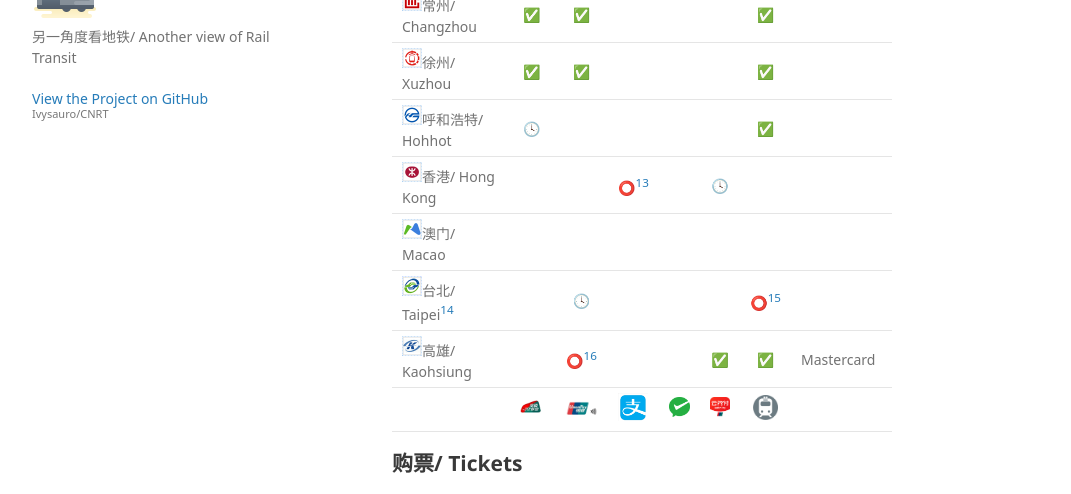
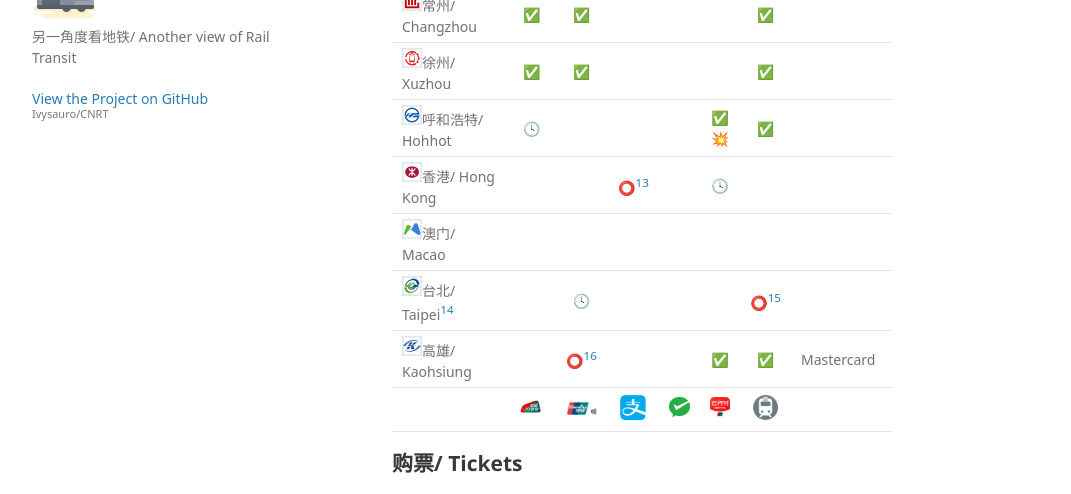
Before and after one commit to Ivysauro/CNRT, a Jekyll site: the page built from data/Pay.md, in a window 1280 px wide and 900 px high, scrolled down 2730 px. Shown: the part 152-646 px from the top of the window, without its empty margins (178-1249 px from the left). Built offline with Jekyll 4.4.1, drawn with Linux system fonts in a browser that asks for light colours; some web fonts are replaced; our own code applies the rules of GitHub Pages for plain Markdown files; a script that is not in the unit is left out.

Commit message:
🍊更新呼和浩特数据及评分

```diff
--- a/data/Pay.md
+++ b/data/Pay.md
@@ -72,7 +72,7 @@
 | <img src="https://raw.githubusercontent.com/Ivysauro/CNRT/master/images/city/lz.gif" width="20" hegiht="20"/>兰州/ Lanzhou | ✅ | ⭕[^lz] | ✅ | ✅ | | ✅ | 翼支付 |
 | <img src="https://raw.githubusercontent.com/Ivysauro/CNRT/master/images/city/cz.gif" width="20" hegiht="20"/>常州/ Changzhou | ✅ | ✅ | | | | ✅ |
 | <img src="https://raw.githubusercontent.com/Ivysauro/CNRT/master/images/city/xz.gif" width="20" hegiht="20"/>徐州/ Xuzhou | ✅ | ✅ | | | | ✅ |
-| <img src="https://raw.githubusercontent.com/Ivysauro/CNRT/master/images/city/hhht.gif" width="20" hegiht="20"/>呼和浩特/ Hohhot | 🕓 | | | | | ✅ |
+| <img src="https://raw.githubusercontent.com/Ivysauro/CNRT/master/images/city/hhht.gif" width="20" hegiht="20"/>呼和浩特/ Hohhot | 🕓 | | | | ✅💥 | ✅ |
 | <img src="https://raw.githubusercontent.com/Ivysauro/CNRT/master/images/city/hk.gif" width="20" hegiht="20"/>香港/ Hong Kong | | | ⭕[^hk] | | 🕓 | |
 | <img src="https://raw.githubusercontent.com/Ivysauro/CNRT/master/images/city/mo.gif" width="20" hegiht="20"/>澳门/ Macao | | | | | | | |
 | <img src="https://raw.githubusercontent.com/Ivysauro/CNRT/master/images/city/tp.gif" width="20" hegiht="20"/>台北/ Taipei[^ctp] | | 🕓 | | | | ⭕[^tp] | |
@@ -246,7 +246,7 @@
 | <img src="https://raw.githubusercontent.com/Ivysauro/CNRT/master/images/city/lz.gif" width="20" hegiht="20"/>兰州/ Lanzhou | ✅ | ✅ | ⭕ | ✅ | ⭕ | 80 |
 | <img src="https://raw.githubusercontent.com/Ivysauro/CNRT/master/images/city/cz.gif" width="20" hegiht="20"/>常州/ Changzhou | ⭕ | ⭕ | ✅ | ✅ | ✅ | 80 |
 | <img src="https://raw.githubusercontent.com/Ivysauro/CNRT/master/images/city/xz.gif" width="20" hegiht="20"/>徐州/ Xuzhou | ❌ | ❌ | ✅ | ✅ | ⭕ | 50 |
-| <img src="https://raw.githubusercontent.com/Ivysauro/CNRT/master/images/city/hhht.gif" width="20" hegiht="20"/>呼和浩特/ Hohhot | ⭕ | ⭕ | ❌ | ❌ | ❌ | 20 |
+| <img src="https://raw.githubusercontent.com/Ivysauro/CNRT/master/images/city/hhht.gif" width="20" hegiht="20"/>呼和浩特/ Hohhot | ⭕ | ⭕ | ✅ | ❌ | ❌ | 40 |
 | <img src="https://raw.githubusercontent.com/Ivysauro/CNRT/master/images/city/hk.gif" width="20" hegiht="20"/>香港/ Hong Kong | ⭕ | ⭕ | ✅ | | ⭕ | - |
 | <img src="https://raw.githubusercontent.com/Ivysauro/CNRT/master/images/city/mo.gif" width="20" hegiht="20"/>澳门/ Macao | | | | | | - |
 | <img src="https://raw.githubusercontent.com/Ivysauro/CNRT/master/images/city/tp.gif" width="20" hegiht="20"/><img src="https://raw.githubusercontent.com/Ivysauro/CNRT/master/images/city/ty.gif" width="20" hegiht="20"/>台北&桃园/ Taipei & Taoyuan | | | | | ⭕ | - |
```
